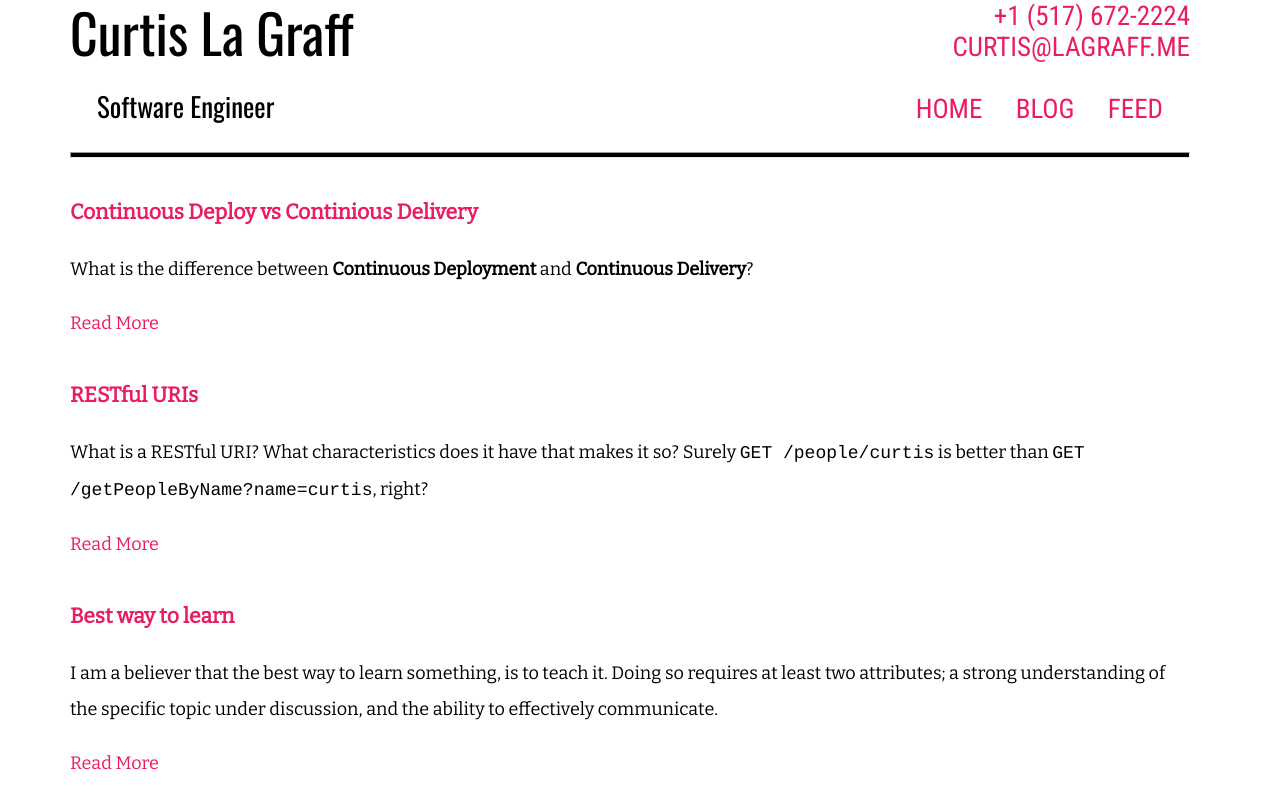
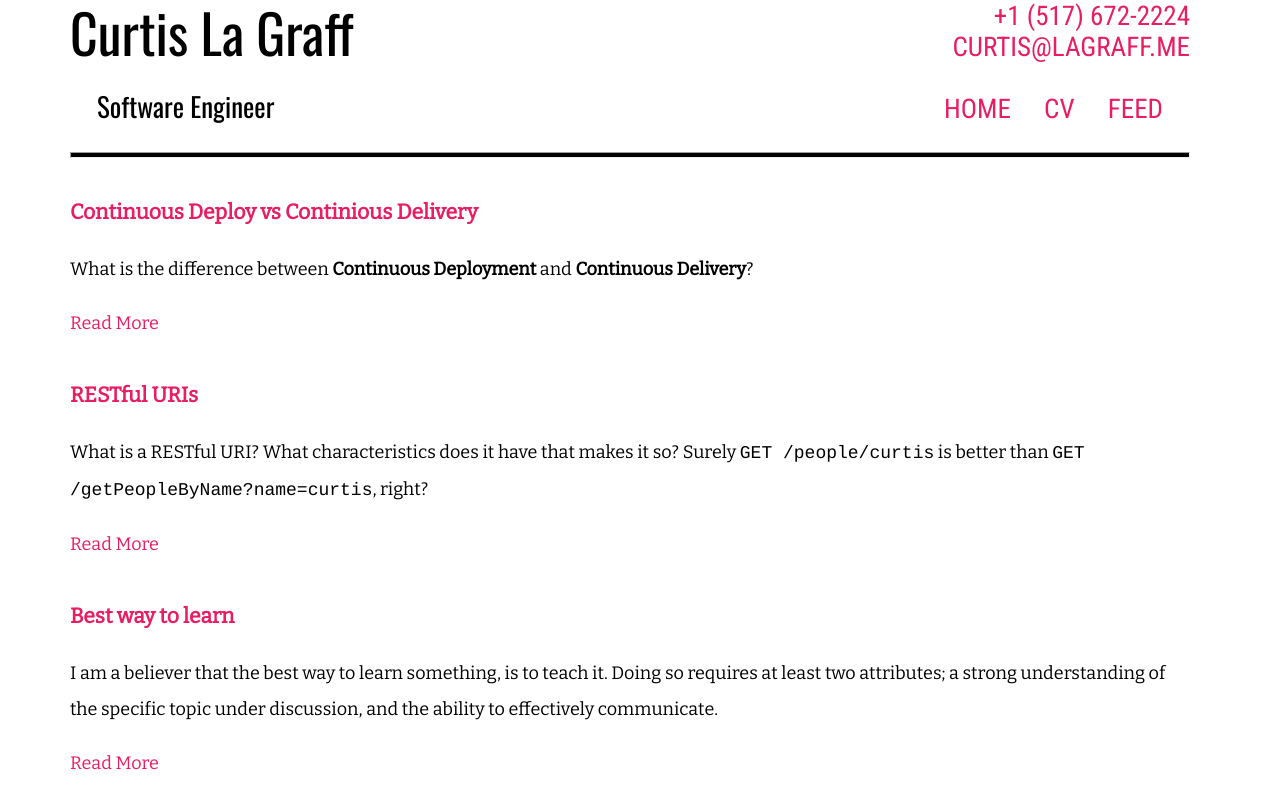
Before and after one commit to clagraff/clagraff.github.io, a Jekyll site: the page built from index.html, in a window 1280 px wide. Shown: the top 809 px of the page. Built offline with Jekyll 4.4.1, drawn with Linux system fonts in a browser that asks for light colours.

Commit message:
Update navigation to include CV page

```diff
--- a/_layouts/default.html
+++ b/_layouts/default.html
@@ -38,7 +38,7 @@
           <br/><br/>
           <nav>
             <a href="https://lagraff.me/">Home</a>
-            <a href="https://lagraff.me/blog">Blog</a>
+            <a href="https://lagraff.me/cv">CV</a>
             <a href="https://lagraff.me/feed.xml">Feed</a>
           </nav>
         </div>
```
